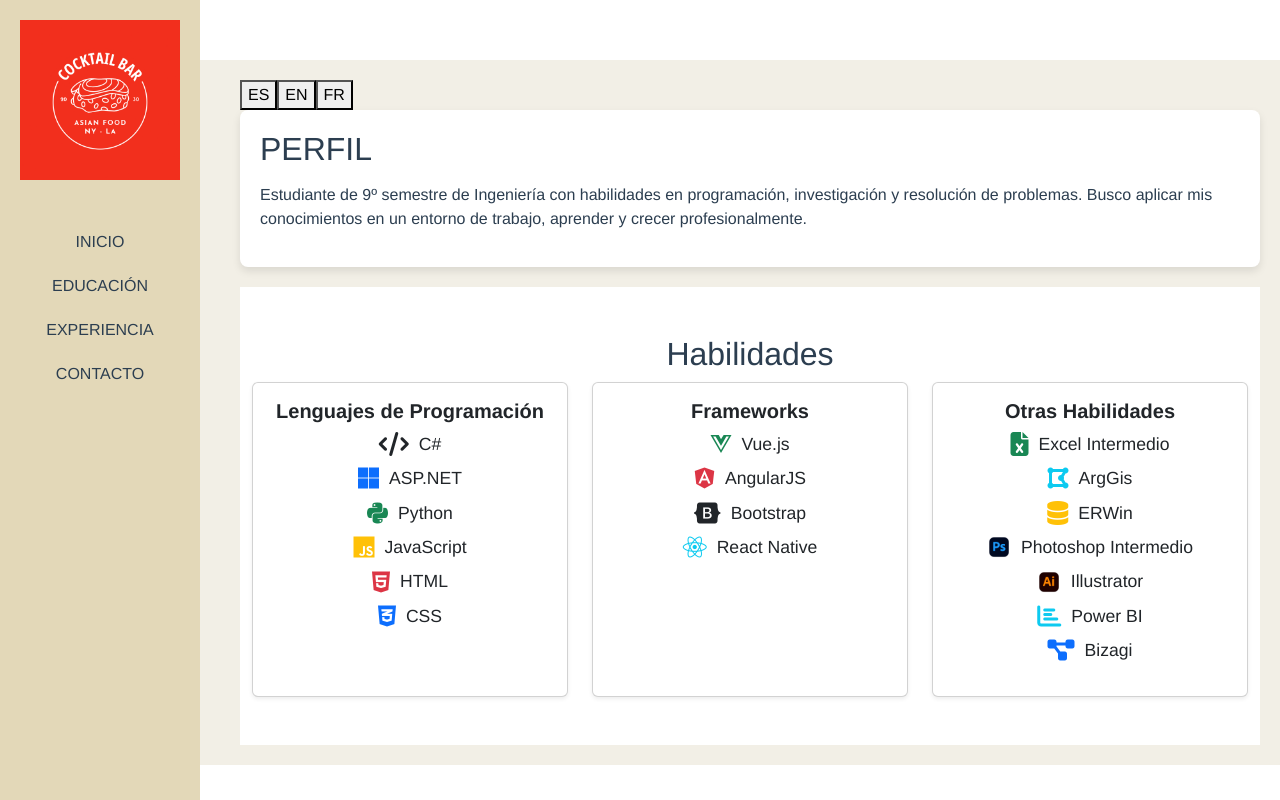
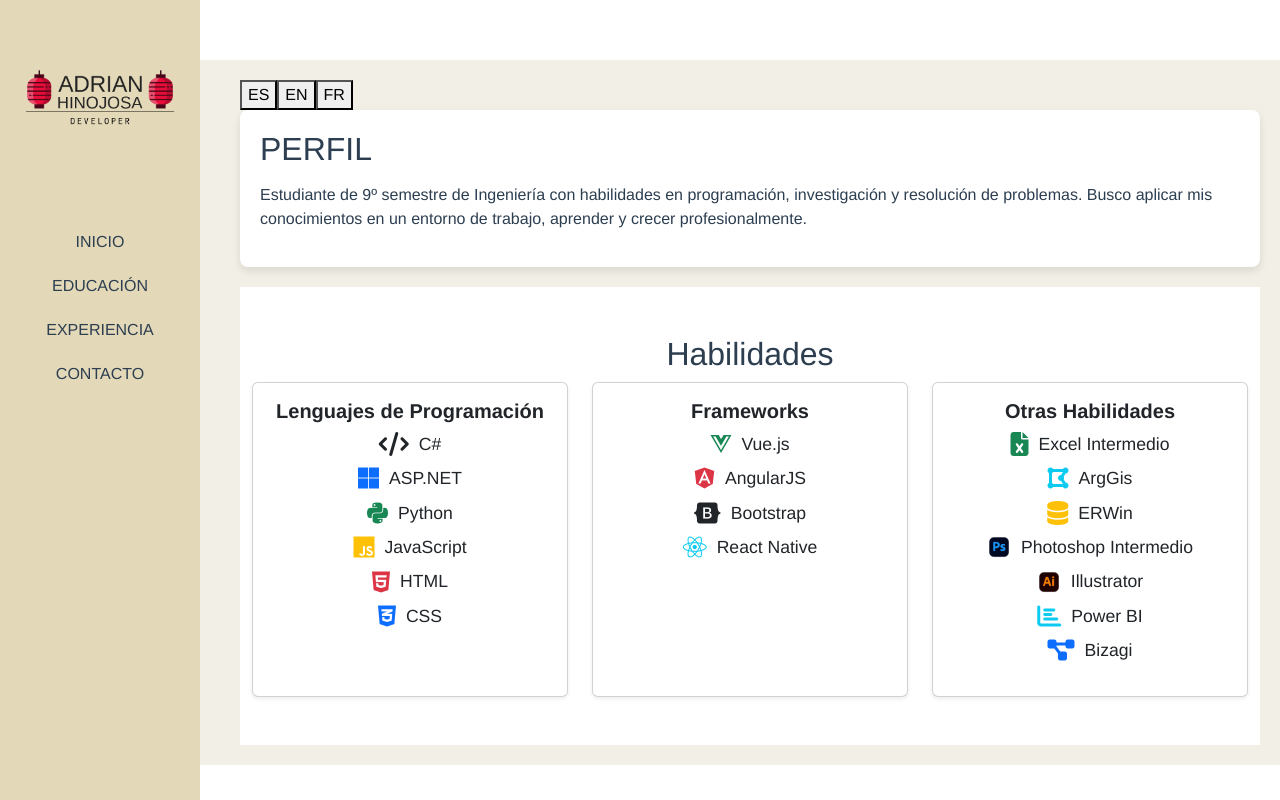
Before and after one commit to adrian04981/MI-PORTAFOLIO-por-AdrianHinojosa, a Vue app: page / in a window 1280 px wide. Built offline with nearby package versions, Linux system fonts and the light colour scheme.

Commit message:
refactor: Update logo in sidebar navigation of App.vue

```diff
--- a/src/App.vue
+++ b/src/App.vue
@@ -1,7 +1,7 @@
 <template>
   <div id="app">
     <nav class="sidebar">
-      <img src="./assets/Sin título.png" alt="Logo">
+      <img src="./assets/LOGO_Adrian Hinojosa.png" alt="Logo">
       <ul>
         <li><router-link to="/" exact-active-class="active">{{ $t('home') }}</router-link></li>
         <li><router-link to="/Education" exact-active-class="active">{{ $t('education') }}</router-link></li>
```
